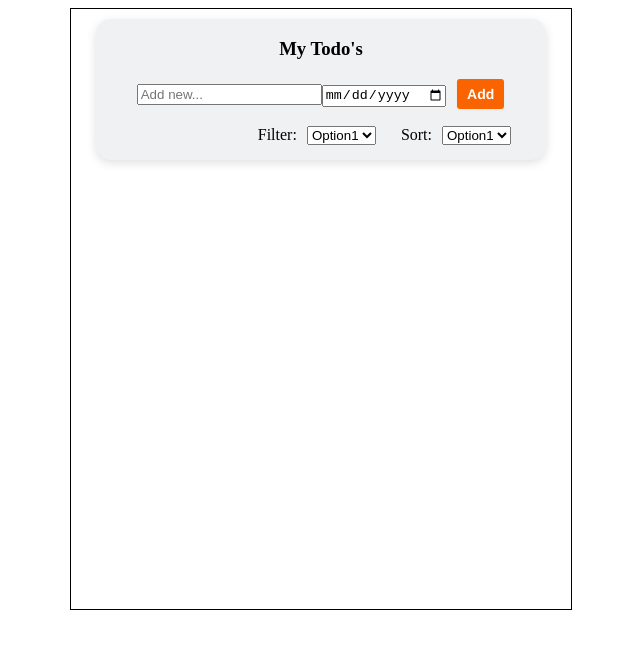
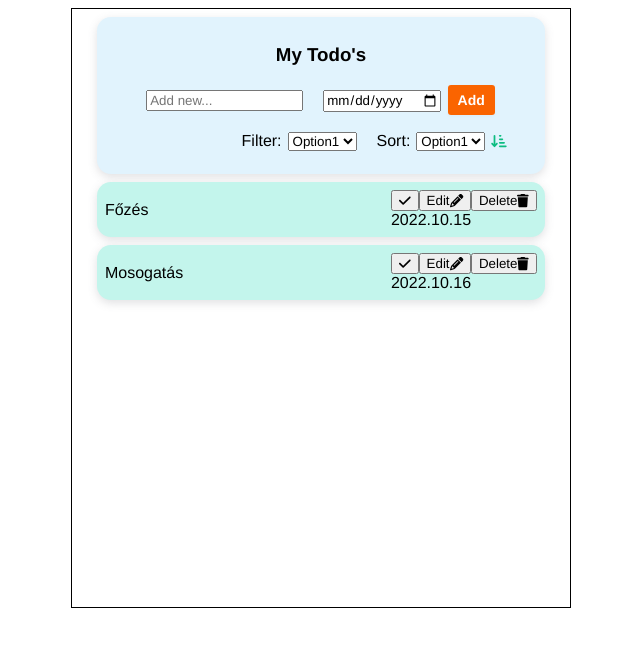
Before and after one commit to kovacsendre96/todolist-1, a React (Create React App) app: page / in a window 1280 px wide. Shown: the top 646 px of the page, without its empty margins (319-959 px from the left). Built offline with nearby package versions, Linux system fonts and the light colour scheme.

Commit message:
feature/TL-8 almost done

```diff
--- a/package.json
+++ b/package.json
@@ -3,6 +3,9 @@
   "version": "0.1.0",
   "private": true,
   "dependencies": {
+    "@fortawesome/fontawesome-svg-core": "^6.2.0",
+    "@fortawesome/free-solid-svg-icons": "^6.2.0",
+    "@fortawesome/react-fontawesome": "^0.2.0",
     "@testing-library/jest-dom": "^5.16.5",
     "@testing-library/react": "^13.4.0",
     "@testing-library/user-event": "^13.5.0",
--- a/src/Components/TodoList/Form/Form.js
+++ b/src/Components/TodoList/Form/Form.js
@@ -1,25 +1,32 @@
+import { FontAwesomeIcon } from '@fortawesome/react-fontawesome';
+import { faSortAmountDownAlt } from '@fortawesome/free-solid-svg-icons'
+
+
 const Form = () => {
   return (
-    <div className="control">
+    <div className="flex-center card control">
       <h3>My Todo's</h3>
       <form>
-        <input placeholder="Add new..."></input>
-        <input type="date"></input>
-        <button className="add-btn">Add</button>
+        <input className="margin-right-md" type="text" placeholder="Add new..."></input>
+        <input className="margin-right-sm" type="date"></input>
+        <button className="add-btn" type="submit">
+          Add
+        </button>
       </form>
-      <div className="filter-sort">
-        <p className="filter__title">Filter:</p>
-        <select className="filter__select">
+      <div className="filter-sort flex-center ">
+        <p className="margin-right-sm">Filter:</p>
+        <select className="margin-right-md">
           <option>Option1</option>
           <option>Option2</option>
           <option>Option3</option>
         </select>
-        <p className="sort__title">Sort:</p>
-        <select className="sort__select">
+        <p className="margin-right-sm">Sort:</p>
+        <select className="margin-right-sm">
           <option>Option1</option>
           <option>Option2</option>
           <option>Option3</option>
         </select>
+        <FontAwesomeIcon className='my-fav-icons margin-right-lg' icon={faSortAmountDownAlt} />
       </div>
     </div>
   );
--- a/src/Components/TodoList/List/List.js
+++ b/src/Components/TodoList/List/List.js
@@ -1,7 +1,12 @@
 import ListItem from "./ListItem";
 
 const List = () => {
-  return <ListItem />;
+  return (
+    <>
+      <ListItem title={"Főzés"} date={"2022.10.15"} status={'succes'} />
+      <ListItem title={"Mosogatás"} date={"2022.10.16"} status={'progress'} />
+    </>
+  );
 };
 
 export default List;
--- a/src/Components/TodoList/List/ListItem.js
+++ b/src/Components/TodoList/List/ListItem.js
@@ -1,5 +1,30 @@
-const ListItem = () => {
-  return;
+import { FontAwesomeIcon } from "@fortawesome/react-fontawesome";
+import { faCheck } from "@fortawesome/free-solid-svg-icons";
+import { faPencil } from "@fortawesome/free-solid-svg-icons";
+import { faTrash } from "@fortawesome/free-solid-svg-icons";
+
+const ListItem = ({ title, date, status }) => {
+  return (
+    <div className="flex-center card todo">
+      <div>{title}</div>
+      <div>
+        <div className="flex-center settings">
+          <button>
+            <FontAwesomeIcon icon={faCheck} />
+          </button>
+          <button>
+            Edit
+            <FontAwesomeIcon icon={faPencil} />
+          </button>
+          <button>
+            Delete
+            <FontAwesomeIcon icon={faTrash} />
+          </button>
+        </div>
+        <div>{date}</div>
+      </div>
+    </div>
+  );
 };
 
 export default ListItem;
--- /dev/null
+++ b/src/public/scss/Components/Button.scss
@@ -0,0 +1,29 @@
+.add-btn {
+  background-clip: padding-box;
+  background-color: $btn-color;
+  border: 1px solid transparent;
+  border-radius: 0.25rem;
+  box-shadow: rgba(0, 0, 0, 0.02) 0 1px 3px 0;
+  color: #fff;
+  cursor: pointer;
+  font-size: $size-md;
+  font-weight: 600;
+  padding: 7px 10px 7px 10px;
+  transition: all 250ms;
+}
+
+.add-btn:hover,
+.add-btn:focus {
+  background-color: $btn-focus-color;
+  box-shadow: rgba(0, 0, 0, 0.1) 0 4px 12px;
+}
+
+.add-btn:hover {
+  transform: translateY(-1px);
+}
+
+.add-btn:active {
+  background-color: $btn-active-color;
+  box-shadow: rgba(0, 0, 0, 0.06) 0 2px 4px;
+  transform: translateY(0);
+}
--- /dev/null
+++ b/src/public/scss/Components/Form.scss
@@ -0,0 +1,12 @@
+@import "./Button.scss";
+
+
+.control {
+  flex-direction: column;
+  background-color: $form-color;
+}
+
+.filter-sort {
+  width: 100%;
+  justify-content: flex-end;
+}
--- /dev/null
+++ b/src/public/scss/Components/ListItem.scss
@@ -0,0 +1,9 @@
+.todo{
+  justify-content: space-between;
+  background-color: $item-color;
+}
+
+.settings {
+  flex-direction: row;
+  justify-content: space-between;
+}
--- a/src/public/scss/Components/TodoList.scss
+++ b/src/public/scss/Components/TodoList.scss
@@ -1,69 +1,9 @@
+@import "./Form.scss";
+@import "./ListItem.scss";
+
 .todo-list {
   margin: auto;
   height: 600px;
   width: 500px;
   border: 1px solid black;
 }
-
-.control {
-  display: flex;
-  flex-direction: column;
-  align-items: center;
-  background-color: #eff1f2;
-  width: 90%;
-  margin: 10px auto;
-  border-radius: 15px;
-  box-shadow: rgba(100, 100, 111, 0.2) 0px 3px 10px 0px;
-}
-
-.add-btn {
-  background-clip: padding-box;
-  background-color: #fa6400;
-  border: 1px solid transparent;
-  border-radius: 0.25rem;
-  box-shadow: rgba(0, 0, 0, 0.02) 0 1px 3px 0;
-  color: #fff;
-  cursor: pointer;
-  font-family: Helvetica, Arial, sans-serif;
-  font-size: 14px;
-  font-weight: 600;
-  padding: 7px 10px 7px 10px;
-  margin-left: 10px;
-  transition: all 250ms;
-}
-
-.add-btn:hover,
-.add-btn:focus {
-  background-color: #fb8332;
-  box-shadow: rgba(0, 0, 0, 0.1) 0 4px 12px;
-}
-
-.add-btn:hover {
-  transform: translateY(-1px);
-}
-
-.add-btn:active {
-  background-color: #c85000;
-  box-shadow: rgba(0, 0, 0, 0.06) 0 2px 4px;
-  transform: translateY(0);
-}
-
-.filter-sort {
-  width: 100%;
-  display: flex;
-  align-items: center;
-  justify-content: flex-end;
-}
-
-.filter__title,
-.sort__title {
-  margin-right: 10px;
-}
-
-.filter__select {
-  margin-right: 25px;
-}
-
-.sort__select {
-  margin-right: 35px;
-}
--- a/src/public/scss/app.scss
+++ b/src/public/scss/app.scss
@@ -1 +1,53 @@
+// global variables: *colors
+$form-color: #E1F3FD;
+$item-color: #c3f5ec;
+$btn-color: #fa6400;
+$btn-focus-color:#fb8332;
+$btn-active-color: #c85000;
+// global variables: *sizes
+$size-sm: 8px;
+$size-md: 14px;
+
+
+
 @import "./Components/TodoList.scss";
+
+*{
+  box-sizing: border-box;
+  font-family: Helvetica, Arial, sans-serif;
+}
+
+// classes
+.flex-center {
+  display: flex;
+  align-items: center;
+}
+
+.card {
+  width: 90%;
+  padding: $size-sm;
+  margin: $size-sm auto;
+  border-radius: $size-md;
+  box-shadow: rgba(100, 100, 111, 0.2) 0px 3px 10px 0px;
+}
+
+.margin-top-lg {
+ margin-top: 35px;
+}
+
+.margin-right-sm {
+  margin-right: 6px;
+}
+
+.margin-right-md {
+  margin-right: 20px;
+}
+
+.margin-right-lg {
+  margin-right: 30px;
+}
+
+.my-fav-icons{
+  color: #0DBC81;
+  font-size: $size-md;
+}
```
Also changed, not shown: 1 other file (tests, documents, lock files or other folders).
